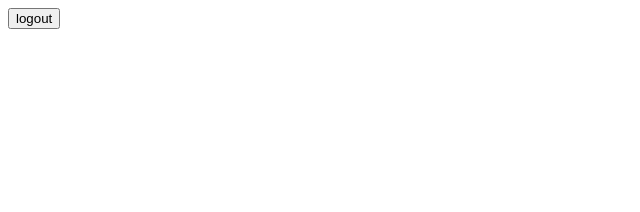
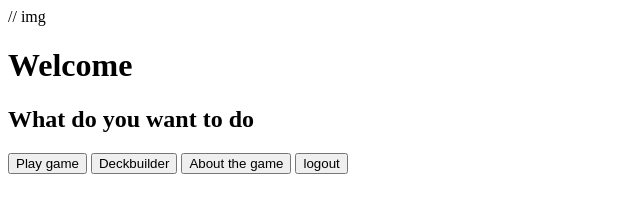
Before and after one commit to SenesaelRobbe/HowestStone, a plain HTML site: page html-pages/mainPage.html in a window 1280 px wide. Shown: the whole page, without its empty margins (0-640 px from the left). Drawn offline with Linux system fonts and the light colour scheme.

Commit message:
mainpage

```diff
--- a/html-pages/mainPage.html
+++ b/html-pages/mainPage.html
@@ -5,7 +5,12 @@
     <title>MainPage</title>
 </head>
 <body>
-
+// img
+<h1>Welcome<em id="userid"></em></h1>
+<h2>What do you want to do</h2>
+<input type="submit" value="Play game" class="playGame">
+<input type="submit" value="Deckbuilder" class="deckBuilder">
+<input type="submit" value="About the game" class="aboutGame">
 
 <input type="submit" value="logout">
 </body>
```
